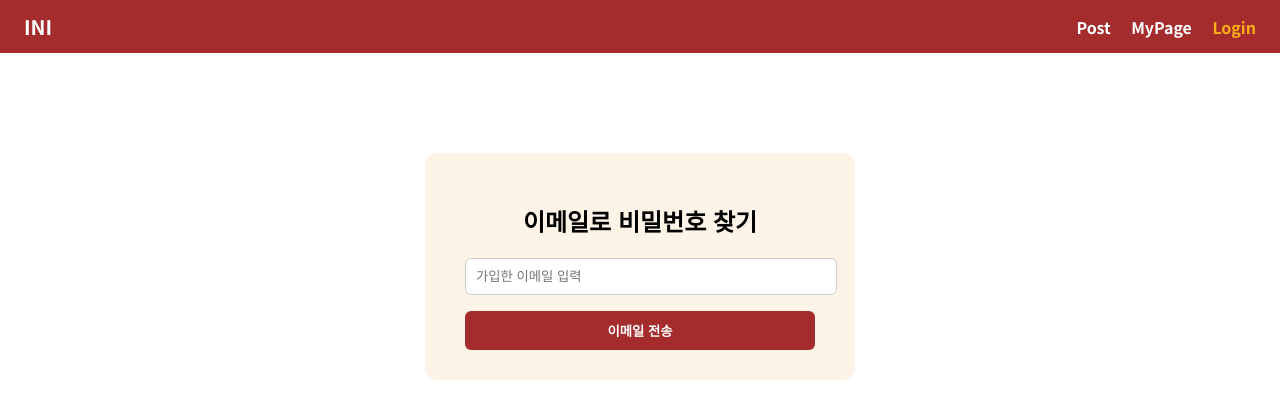
After one commit to WoodenBat/INI-Global-In, a Spring Boot app: page /find-by-email in a window 1280 px wide. The commit adds this page. Shown: the top 419 px of the page. Run offline with Spring Boot 4, Linux system fonts and the light colour scheme; the visitor is signed in with stand-in values (Sample User, id 1); some of the project's set-up classes (security, data sources, template engines, error pages and the like) are left out, and stand-ins take their place.

Commit message:
로그인 기능

```diff
--- a/demo/src/main/java/com/ini/member/controller/LoginController.java
+++ b/demo/src/main/java/com/ini/member/controller/LoginController.java
@@ -1,13 +1,72 @@
 package com.ini.member.controller;
 
+import com.ini.member.service.MemberService;
+import com.ini.member.vo.MemberDTO;
+import lombok.AllArgsConstructor;
 import org.springframework.stereotype.Controller;
-import org.springframework.web.bind.annotation.GetMapping;
+import org.springframework.ui.Model;
+import org.springframework.web.bind.annotation.*;
 
 @Controller
+@AllArgsConstructor
 public class LoginController {
 
+    private final MemberService memberService;
+
+    /** 로그인 폼 */
     @GetMapping("/login")
     public String loginForm() {
-        return "member/login"; // templates/member/login.html
+        return "member/login";
+    }
+
+    /** 비밀번호 찾기 메인 폼 */
+    @GetMapping("/finding-password")
+    public String findingPasswordForm() {
+        return "member/finding-password";
+    }
+
+    /** 아이디로 찾기 폼 */
+    @GetMapping("/find-by-id")
+    public String showFindByIdForm() {
+        return "member/find-by-id";
+    }
+
+    /** 이메일 찾기 폼으로 리다이렉트 */
+    @GetMapping("/finding-password/by-email")
+    public String redirectToFindByEmailForm() {
+        return "redirect:/find-by-email";
+    }
+
+    /** 이메일 입력 폼 */
+    @GetMapping("/find-by-email")
+    public String showFindByEmailForm() {
+        return "member/find-by-email";
+    }
+
+    /** 아이디로 비밀번호 찾기 */
+    @PostMapping("/finding-password/by-id")
+    public String findPasswordById(@RequestParam("user_id") String user_id, Model model) {
+        MemberDTO member = memberService.findMemberById(user_id);
+        if (member != null) {
+            model.addAttribute("password", member.getUser_password());
+            return "member/show-password";
+        } else {
+            model.addAttribute("error", "아이디가 존재하지 않습니다.");
+            return "member/find-by-id";
+        }
+    }
+
+    /** 이메일로 비밀번호 찾기 */
+    @PostMapping("/finding-password/by-email")
+    public String findPasswordByEmail(@RequestParam("user_email") String user_email, Model model) {
+        MemberDTO member = memberService.findByEmail(user_email);
+        if (member != null) {
+            // 실제 이메일 전송 로직은 생략
+            model.addAttribute("message", "이메일로 비밀번호를 보냈습니다.");
+            return "member/email-sent";
+        } else {
+            model.addAttribute("error", "이메일이 존재하지 않습니다.");
+            return "member/find-by-email";
+        }
     }
 }
--- /dev/null
+++ b/demo/src/main/resources/templates/member/find-by-email.html
@@ -0,0 +1,101 @@
+<!DOCTYPE html>
+<html xmlns:th="http://www.thymeleaf.org" lang="ko">
+<head>
+    <meta charset="UTF-8">
+    <title>이메일로 비밀번호 찾기</title>
+    <style>
+        @import url('https://fonts.googleapis.com/css2?family=Noto+Sans+KR:wght@400;700&display=swap');
+        body {
+            margin: 0;
+            font-family: 'Noto Sans KR', 'Malgun Gothic', Arial, sans-serif;
+            background-color: #ffffff;
+        }
+        .navbar {
+            background-color: #a42c2c;
+            color: white;
+            padding: 12px 24px;
+            display: flex;
+            justify-content: space-between;
+            align-items: center;
+        }
+        .navbar-left {
+            font-size: 20px;
+            font-weight: bold;
+            cursor: pointer;
+        }
+        .navbar-right a {
+            margin-left: 16px;
+            color: white;
+            text-decoration: none;
+            font-weight: bold;
+        }
+        .navbar-right a.login {
+            color: #fcb017;
+        }
+        .container {
+            display: flex;
+            flex-direction: column;
+            align-items: center;
+            margin-top: 100px;
+        }
+        .box {
+            background-color: #fdf3e6;
+            padding: 30px 40px;
+            border-radius: 12px;
+            text-align: center;
+            width: 350px;
+        }
+        .box h2 {
+            margin-bottom: 20px;
+            color: #000;
+        }
+        input {
+            padding: 10px;
+            width: 100%;
+            margin-bottom: 16px;
+            border-radius: 6px;
+            border: 1px solid #ccc;
+        }
+        button {
+            padding: 10px;
+            width: 100%;
+            border-radius: 6px;
+            border: none;
+            background-color: #a42c2c;
+            color: white;
+            font-weight: bold;
+            cursor: pointer;
+        }
+        button:hover {
+            background-color: #922323;
+        }
+        .error {
+            color: red;
+            margin-bottom: 10px;
+        }
+    </style>
+</head>
+<body>
+
+<div class="navbar">
+    <div class="navbar-left">INI</div>
+    <div class="navbar-right">
+        <a href="#">Post</a>
+        <a href="#">MyPage</a>
+        <a href="/login" class="login">Login</a>
+    </div>
+</div>
+
+<div class="container">
+    <div class="box">
+        <h2>이메일로 비밀번호 찾기</h2>
+        <form method="post" action="/finding-password/by-email">
+            <div th:if="${error}" class="error" th:text="${error}"></div>
+            <input type="email" name="user_email" placeholder="가입한 이메일 입력" required />
+            <button type="submit">이메일 전송</button>
+        </form>
+    </div>
+</div>
+
+</body>
+</html>
```
Also changed, not shown: demo/src/main/java/com/ini/security/SecurityConfig.java (+8 -11 lines), demo/src/main/resources/com/ini/mapper/MemberMapper.xml (+13 -2 lines), demo/src/main/resources/templates/member/email-sent.html (added, +48 -0 lines), demo/src/main/resources/templates/member/find-by-id.html (added, +101 -0 lines), demo/src/main/resources/templates/member/finding-password.html (added, +103 -0 lines), demo/src/main/resources/templates/member/login.html (+19 -23 lines), demo/src/main/resources/templates/member/show-password.html (added, +11 -0 lines), 3 other files.
